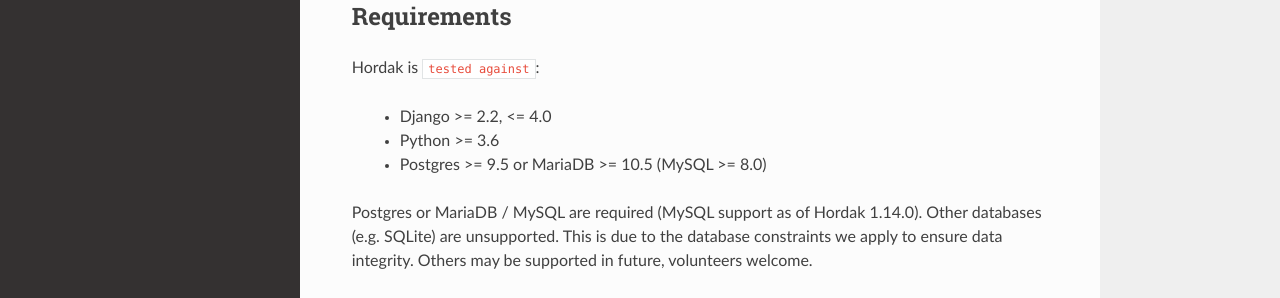
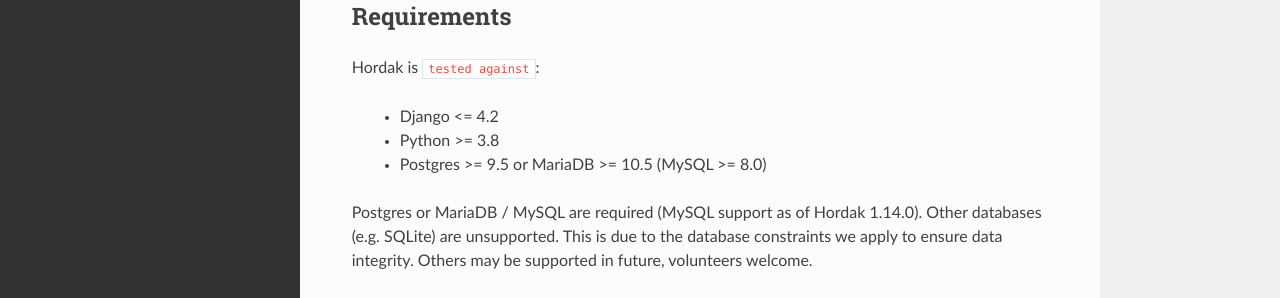
Before and after one commit to adamcharnock/django-hordak, a Sphinx documentation site: the page built from docs/index.rst, in a window 1280 px wide and 900 px high. Shown: the part 448-746 px from the top of the window. Built offline with Sphinx 7.4.7 and the Read the Docs theme 2.0.0, drawn with Linux system fonts in a browser that asks for light colours.

Commit message:
Update compatibility matrix in index.rst

```diff
--- a/docs/index.rst
+++ b/docs/index.rst
@@ -21,8 +21,8 @@ Requirements
 
 Hordak is ``tested against``:
 
- * Django >= 2.2, <= 4.0
- * Python >= 3.6
+ * Django <= 4.2
+ * Python >= 3.8
  * Postgres >= 9.5 or MariaDB >= 10.5 (MySQL >= 8.0)
 
 Postgres or MariaDB / MySQL are required (MySQL support as of Hordak 1.14.0). Other databases (e.g. SQLite) are unsupported. This is due to the database constraints we apply to
```
